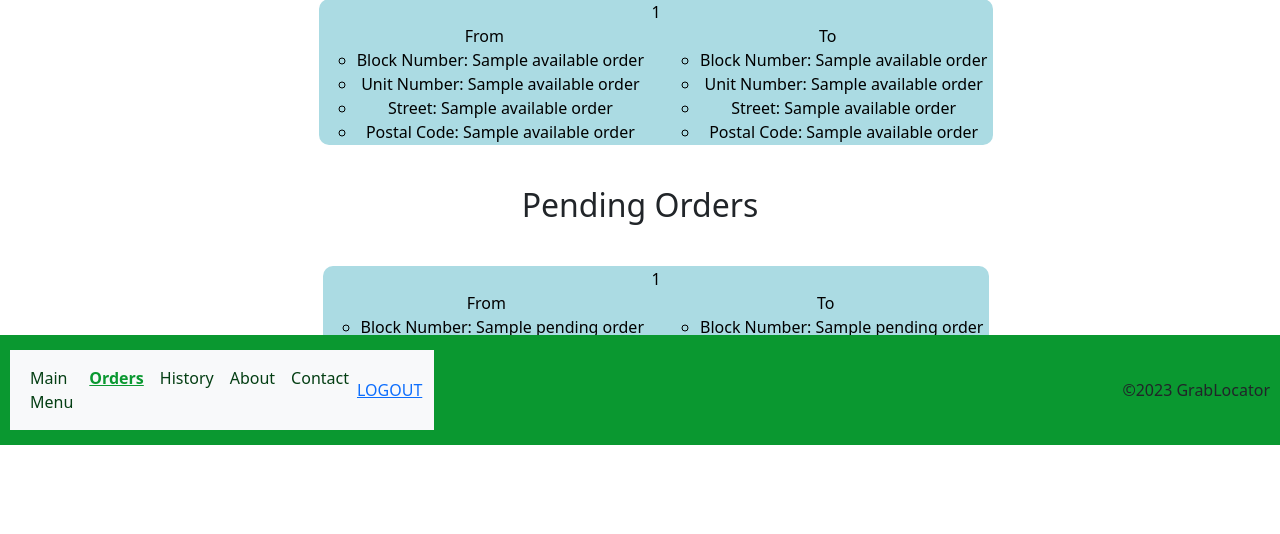
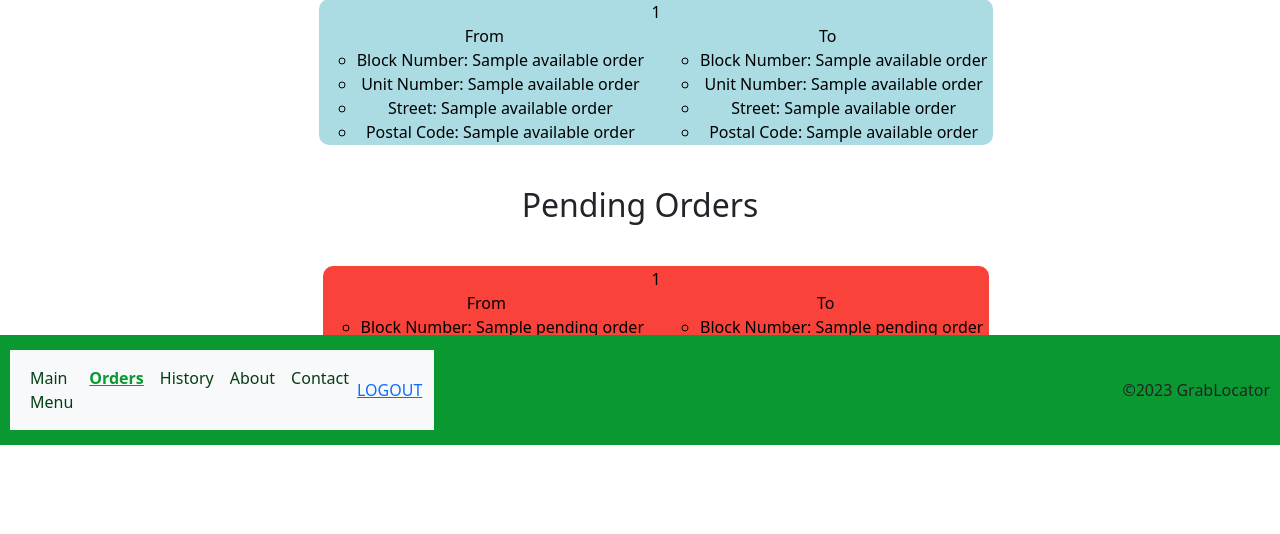
Before and after one commit to deanalex-buno95/sp512023_cp3407_grp5_grablocator, a Flask app: template templates/orders.html in a window 1280 px wide. Shown: the part 355-889 px from the top of the page. Run offline with Flask 3, Linux system fonts and the light colour scheme; the template is opened without the code that fills it: most values are stand-ins (such as "Sample title", 1, 10 or a date in 2020).

Commit message:
change the background colour for "pending-graborder-order" to red colour

```diff
--- a/static/style.css
+++ b/static/style.css
@@ -155,7 +155,7 @@ Content
     flex-direction: column;
     align-items: center;
     justify-content: center;
-    background-color: #abdbe3;
+    background-color: #f9423a;
     border-radius: 10px;
     border: none;
     cursor: pointer;
```
